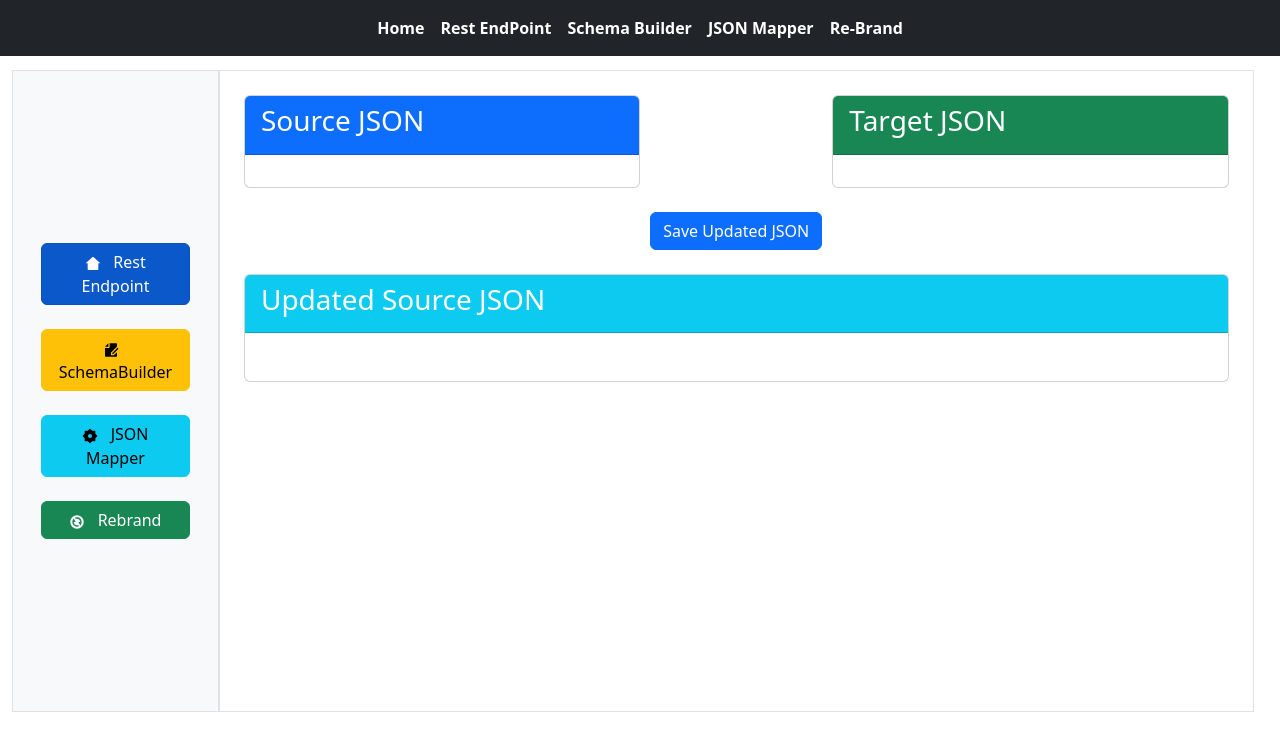
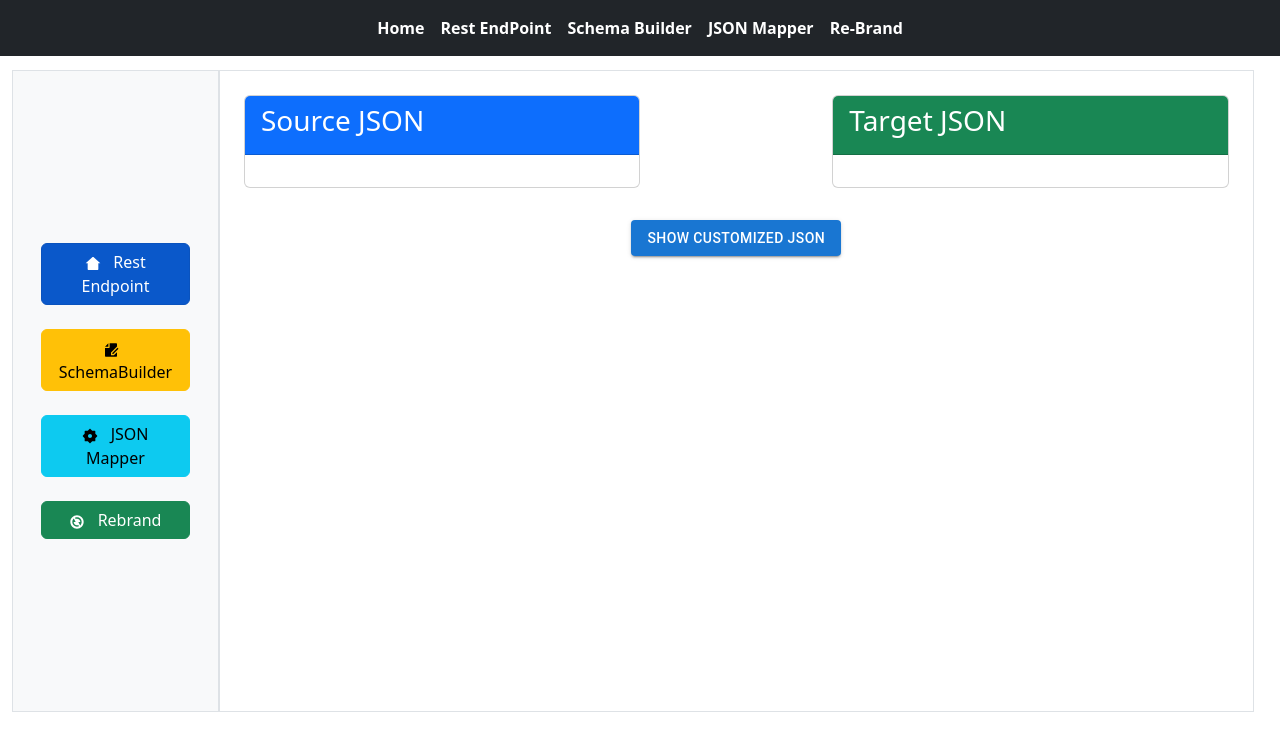
Before and after one commit to sumithMedamina/JsonMapperReportsFE, a React (Create React App) app: page /json-mapper in a window 1280 px wide. Shown: the top 750 px of the page. Built offline with nearby package versions, Linux system fonts and the light colour scheme.

Commit message:
insetobject

```diff
--- a/package.json
+++ b/package.json
@@ -3,6 +3,9 @@
   "version": "0.1.0",
   "private": true,
   "dependencies": {
+    "@emotion/react": "^11.11.4",
+    "@emotion/styled": "^11.11.5",
+    "@mui/material": "^5.15.20",
     "@testing-library/jest-dom": "^5.17.0",
     "@testing-library/react": "^13.4.0",
     "@testing-library/user-event": "^13.5.0",
@@ -12,6 +15,7 @@
     "react": "^18.3.1",
     "react-archer": "^4.4.0",
     "react-beautiful-dnd": "^13.1.1",
+    "react-bootstrap": "^2.10.2",
     "react-dnd": "^16.0.1",
     "react-dnd-html5-backend": "^16.0.1",
     "react-dom": "^18.3.1",
--- a/src/components/JsonMapper/JsonMapper.jsx
+++ b/src/components/JsonMapper/JsonMapper.jsx
@@ -5,11 +5,14 @@ import 'bootstrap/dist/css/bootstrap.min.css';
 import JsonContext from '../JsonContext';
 import { useNavigate } from 'react-router-dom';
 import JsonObject from './JsonObject';
+import { Modal } from 'react-bootstrap';
+import Button from '@mui/material/Button';
 
 const JsonMapper = () => {
   const { sourceJson, targetJson, url } = useContext(JsonContext);
   const [mappings, setMappings] = useState([]);
   const [updatedSourceJson, setUpdatedSourceJson] = useState('');
+  const [showModal, setShowModal] = useState(false);
   const navigate = useNavigate();
   const sourceRefs = useRef({});
   const targetRefs = useRef({});
@@ -139,7 +142,7 @@ const JsonMapper = () => {
         if (!response.ok) {
           throw new Error('Network response was not ok');
         }
-        alert('Data saved successfully');
+        alert('Data saved in Database');
         return response.json();
       })
       .then((data) => {
@@ -173,24 +176,28 @@ const JsonMapper = () => {
           </div>
         </div>
         <div className="row mt-4">
-          <div className="col-12 text-center">
-            <button className="btn btn-primary" onClick={saveUpdatedJson}>
-              Save Updated JSON
-            </button>
+          <div className="col-12 text-center my-2" >
+            <Button variant="contained" color="primary" onClick={() => setShowModal(true)}>
+              Show Customized JSON
+            </Button>
           </div>
         </div>
-        <div className="row mt-4">
-          <div className="col-12">
-            <div className="card">
-              <div className="card-header bg-info text-white">
-                <h3>Updated Source JSON</h3>
-              </div>
-              <div className="card-body">
-                <pre>{updatedSourceJson}</pre>
-              </div>
-            </div>
-          </div>
-        </div>
+        <Modal show={showModal} onHide={() => setShowModal(false)} size="lg">
+          <Modal.Header closeButton>
+            <Modal.Title>Customized JSON</Modal.Title>
+          </Modal.Header>
+          <Modal.Body>
+            <pre>{updatedSourceJson}</pre>
+          </Modal.Body>
+          <Modal.Footer>
+            <Button variant="contained" className='mx-3' color="secondary" onClick={() => setShowModal(false)}>
+              Close
+            </Button>
+            <Button variant="contained" color="primary" onClick={saveUpdatedJson}>
+              Save Customized JSON
+            </Button>
+          </Modal.Footer>
+        </Modal>
         <svg width="100%" height="100%" style={{ position: 'absolute', top: 0, left: 0, pointerEvents: 'none' }}>
           <defs>
             <marker id="arrow" markerWidth="10" markerHeight="10" refX="5" refY="5" orient="auto-start-reverse">
```
Also changed, not shown: 1 other file (tests, documents, lock files or other folders).
